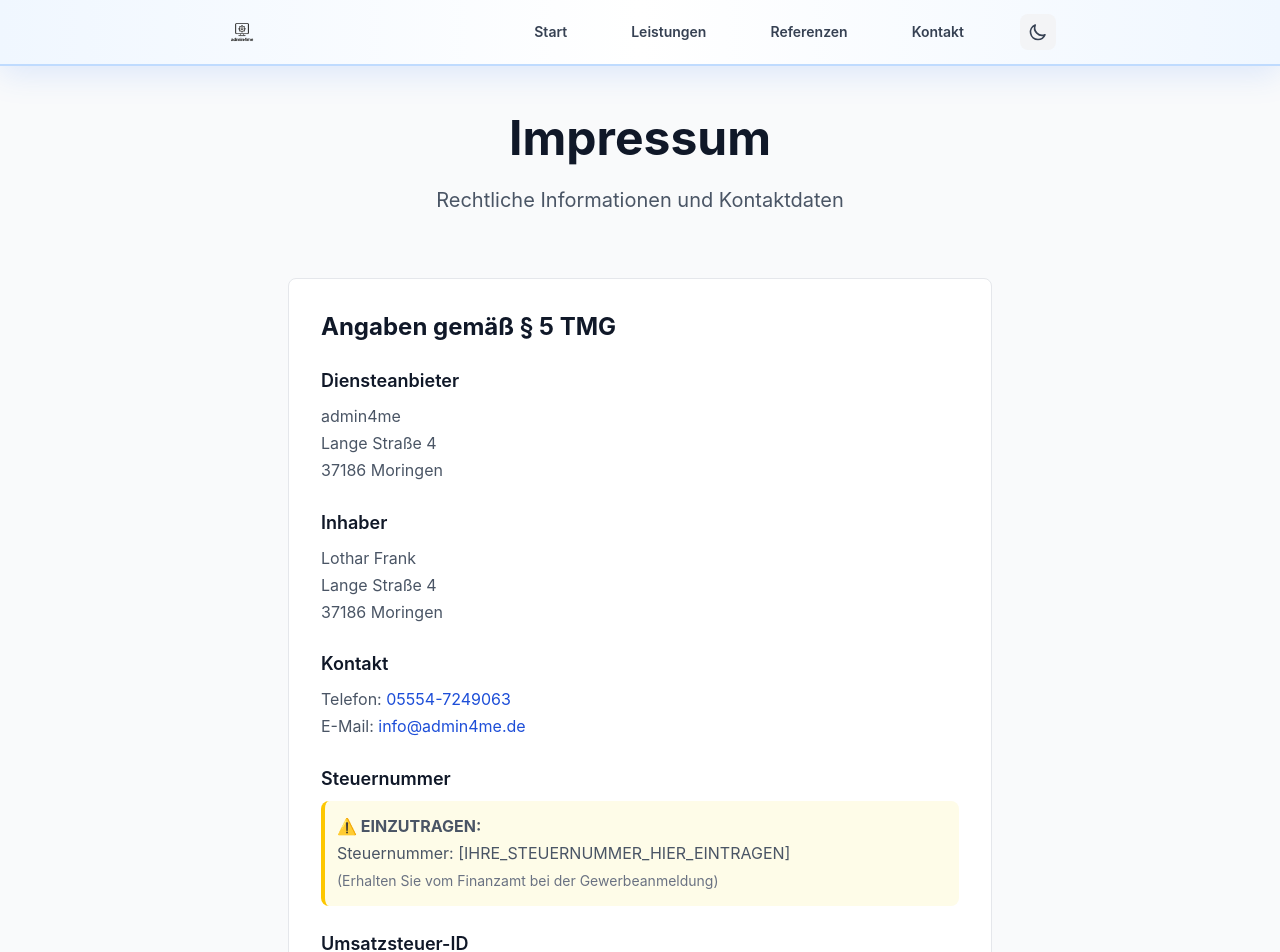
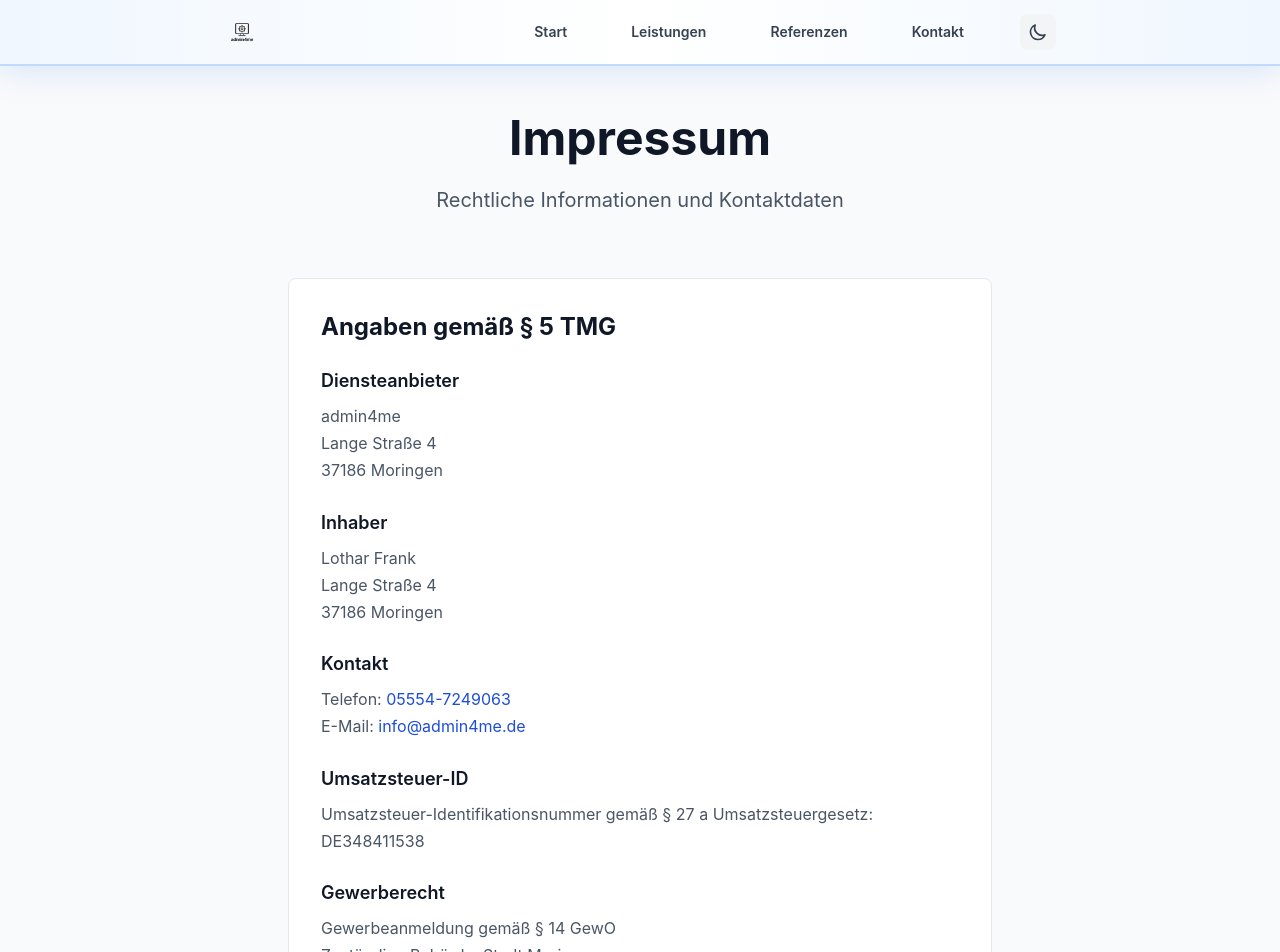
Before and after one commit to Remodops/admin4me, a Next.js app: page /impressum in a window 1280 px wide. Shown: the top 952 px of the page. Built offline with nearby package versions, Linux system fonts and the light colour scheme.

Commit message:
Platzhalter-Hinweis für Steuer Nr entfernt

```diff
--- a/src/app/impressum/page.tsx
+++ b/src/app/impressum/page.tsx
@@ -58,16 +58,7 @@ export default function Impressum() {
               </p>
             </div>
 
-            <div>
-              <h3 className="text-lg font-semibold text-gray-900 dark:text-white mb-2">
-                Steuernummer
-              </h3>
-              <p className="bg-yellow-50 dark:bg-yellow-900/20 p-3 rounded-lg border-l-4 border-yellow-400">
-                <strong>⚠️ EINZUTRAGEN:</strong><br />
-                Steuernummer: [IHRE_STEUERNUMMER_HIER_EINTRAGEN]<br />
-                <span className="text-sm text-gray-500">(Erhalten Sie vom Finanzamt bei der Gewerbeanmeldung)</span>
-              </p>
-            </div>
+
 
             <div>
               <h3 className="text-lg font-semibold text-gray-900 dark:text-white mb-2">
```
